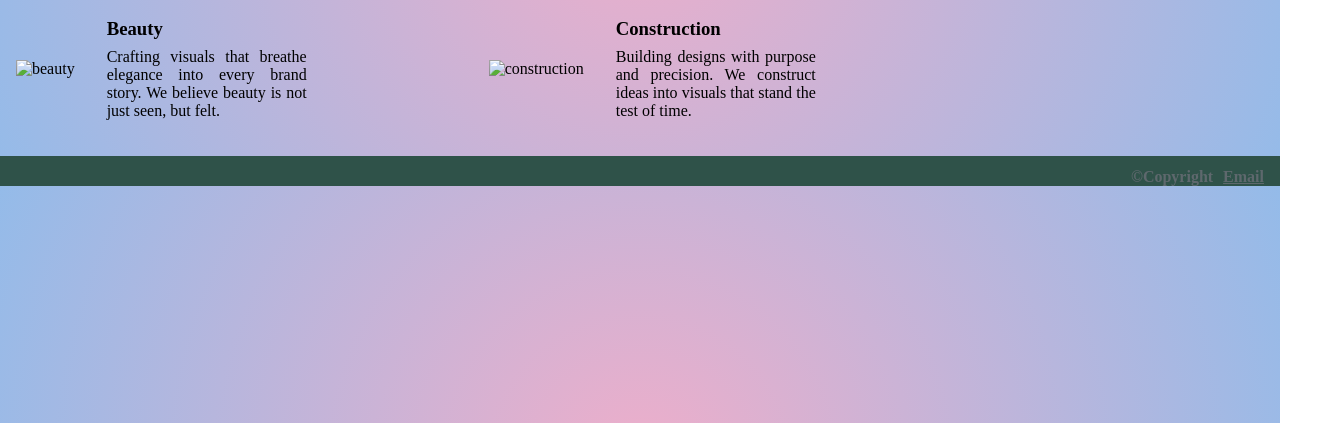
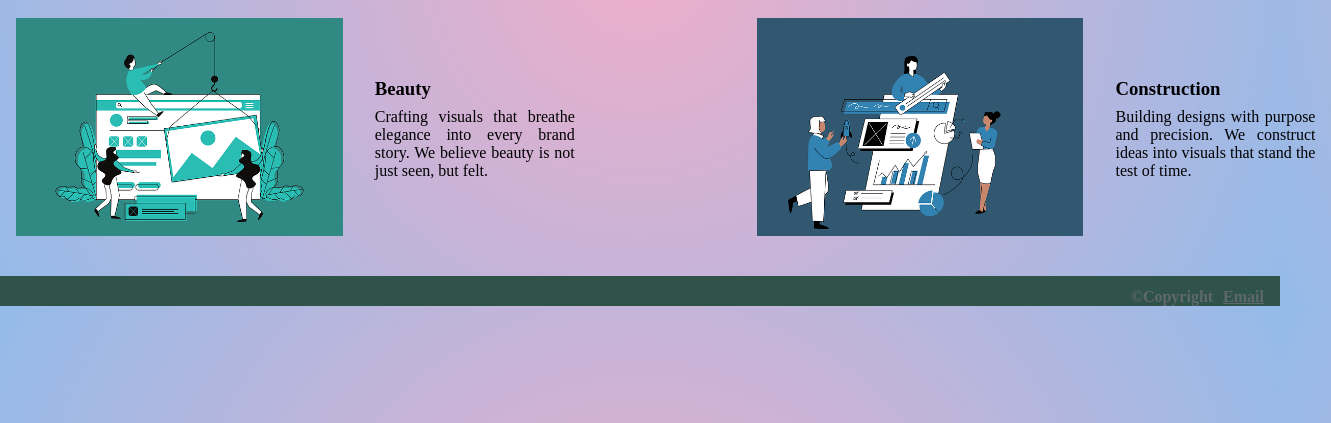
Before and after one commit to TildieJ/creativeDesign, a plain HTML site: page index.html in a window 1280 px wide. Shown: the part 377-800 px from the top of the page, 1331 px wide, since content can reach past the window. Drawn offline with Linux system fonts and the light colour scheme; the site is published under a folder, as on GitHub Pages, so addresses that start at the root find nothing.

Commit message:
Fix image paths for GitHub Pages

```diff
--- a/index.html
+++ b/index.html
@@ -16,7 +16,7 @@
 
 <div class="container">
     <div class="beauty">
-      <img src="/images/beauty.webp" alt="beauty">
+      <img src="images/beauty.webp" alt="beauty">
       </div>
   <div class="note left">
     <h3>Beauty</h3>
@@ -24,7 +24,7 @@
   </div>
 
   <div class="construction">
-    <img src="/images/construction.png" alt="construction">
+    <img src="images/construction.png" alt="construction">
   </div>
   <div class="note">
     <h3>Construction</h3>
```
